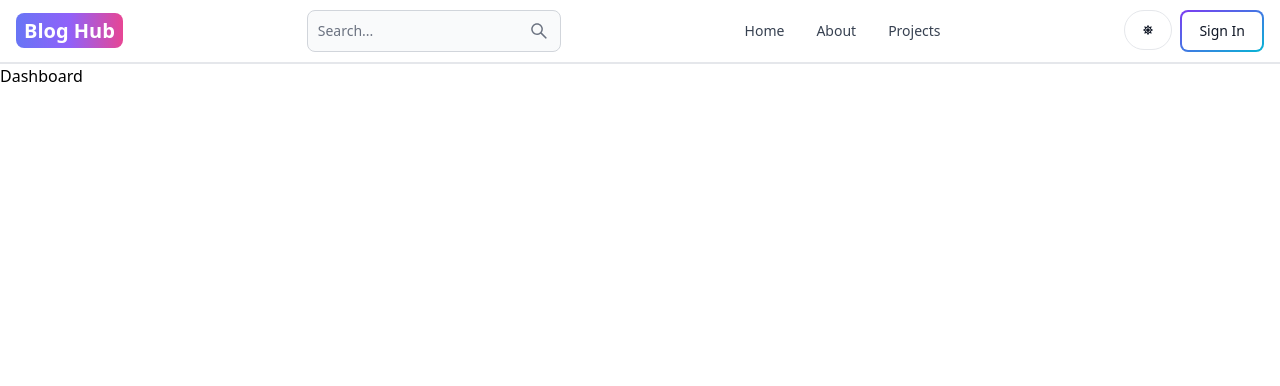
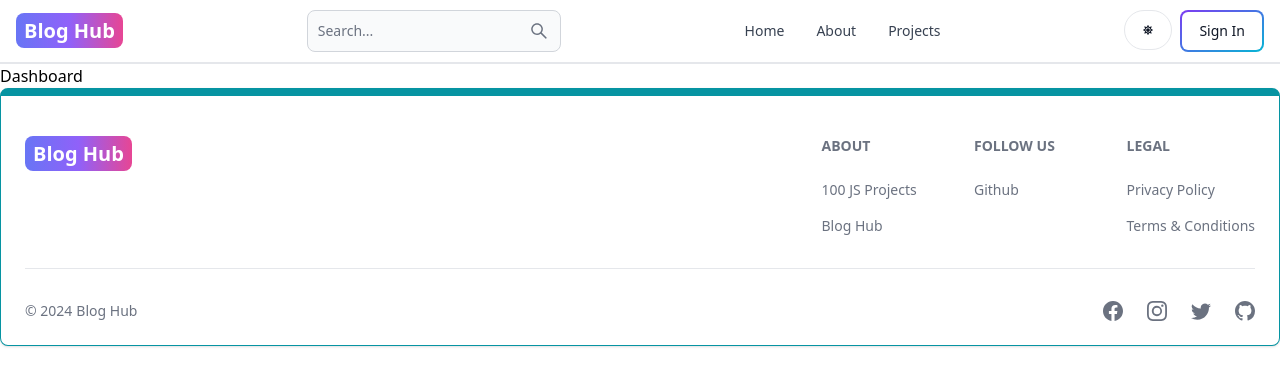
Before and after one commit to Rafiqdevhub/MERN_Blog_App, a React (Vite) app in the folder client/: page /dashboard in a window 1280 px wide. Shown: the top 386 px of the page. Built offline with nearby package versions, Linux system fonts and the light colour scheme.

Commit message:
footer added to the app

```diff
--- a/client/src/App.jsx
+++ b/client/src/App.jsx
@@ -6,6 +6,7 @@
 import Dashboard from "./pages/Dashboard";
 import Header from "./Components/Header";
 import Search from "./pages/Search";
+import { FooterComponent } from "./components/Footer";
 
 const App = () => {
   return (
@@ -18,6 +19,7 @@
         <Route path="/search" element={<Search />} />
         <Route path="/dashboard" element={<Dashboard />} />
       </Routes>
+      <FooterComponent />
     </BrowserRouter>
   );
 };
--- /dev/null
+++ b/client/src/components/Footer.jsx
@@ -0,0 +1,80 @@
+import { Footer } from "flowbite-react";
+import { Link } from "react-router-dom";
+import { BsFacebook, BsInstagram, BsTwitter, BsGithub } from "react-icons/bs";
+export const FooterComponent = () => {
+  return (
+    <Footer container className="border border-t-8 border-teal-500">
+      <div className="w-full max-w-7xl mx-auto">
+        <div className="grid w-full justify-between sm:flex md:grid-cols-1">
+          <div className="mt-5">
+            <Link
+              to="/"
+              className="self-center whitespace-nowrap text-lg sm:text-xl font-semibold dark:text-white"
+            >
+              <span className="px-2 py-1 bg-gradient-to-r from-indigo-500 via-purple-500 to-pink-500 rounded-lg text-white">
+                Blog Hub
+              </span>
+            </Link>
+          </div>
+          <div className="grid grid-cols-2 gap-8 mt-4 sm:grid-cols-3 sm:gap-6">
+            <div>
+              <Footer.Title title="About" />
+              <Footer.LinkGroup col>
+                <Footer.Link
+                  href="https://www.100jsprojects.com"
+                  target="_blank"
+                  rel="noopener noreferrer"
+                >
+                  100 JS Projects
+                </Footer.Link>
+                <Footer.Link
+                  href="/about"
+                  target="_blank"
+                  rel="noopener noreferrer"
+                >
+                  Blog Hub
+                </Footer.Link>
+              </Footer.LinkGroup>
+            </div>
+            <div>
+              <Footer.Title title="Follow us" />
+              <Footer.LinkGroup col>
+                <Footer.Link
+                  href="https://www.github.com/Rafiqdevhub"
+                  target="_blank"
+                  rel="noopener noreferrer"
+                >
+                  Github
+                </Footer.Link>
+              </Footer.LinkGroup>
+            </div>
+            <div>
+              <Footer.Title title="Legal" />
+              <Footer.LinkGroup col>
+                <Footer.Link href="#">Privacy Policy</Footer.Link>
+                <Footer.Link href="#">Terms &amp; Conditions</Footer.Link>
+              </Footer.LinkGroup>
+            </div>
+          </div>
+        </div>
+        <Footer.Divider />
+        <div className="w-full sm:flex sm:items-center sm:justify-between">
+          <Footer.Copyright
+            href="#"
+            by="Blog Hub"
+            year={new Date().getFullYear()}
+          />
+          <div className="flex gap-6 sm:mt-0 mt-4 sm:justify-center">
+            <Footer.Icon href="#" icon={BsFacebook} />
+            <Footer.Icon href="#" icon={BsInstagram} />
+            <Footer.Icon href="#" icon={BsTwitter} />
+            <Footer.Icon
+              href="https://github.com/Rafiqdevhub"
+              icon={BsGithub}
+            />
+          </div>
+        </div>
+      </div>
+    </Footer>
+  );
+};
```
